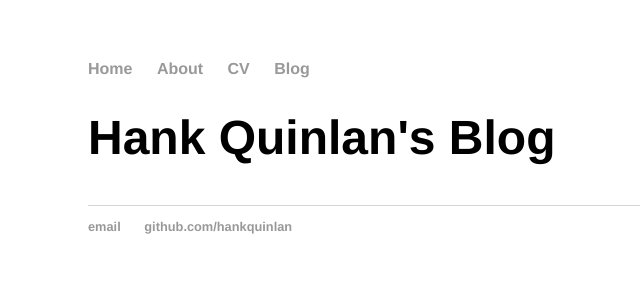
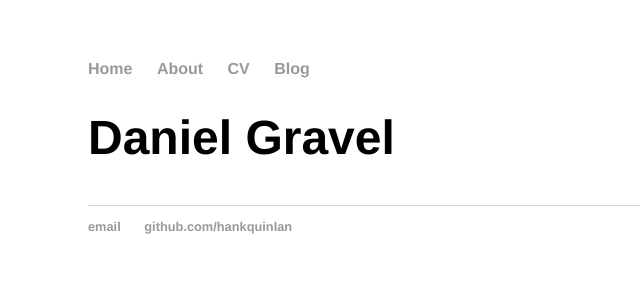
Before and after one commit to DanGravel/dangravel.github.io, a Jekyll site: the page built from blog/index.html, in a window 1280 px wide. Shown: the top 300 px of the page, without its empty margins (104-744 px from the left). Built offline with Jekyll 4.4.1, drawn with Linux system fonts in a browser that asks for light colours.

Commit message:
Update index.html

```diff
--- a/blog/index.html
+++ b/blog/index.html
@@ -1,6 +1,6 @@
 ---
 layout: default
-title: Hank Quinlan's Blog
+title: Daniel Gravel
 ---
 	<h1>{{ page.title }}</h1>
 	<ul class="posts">
```
